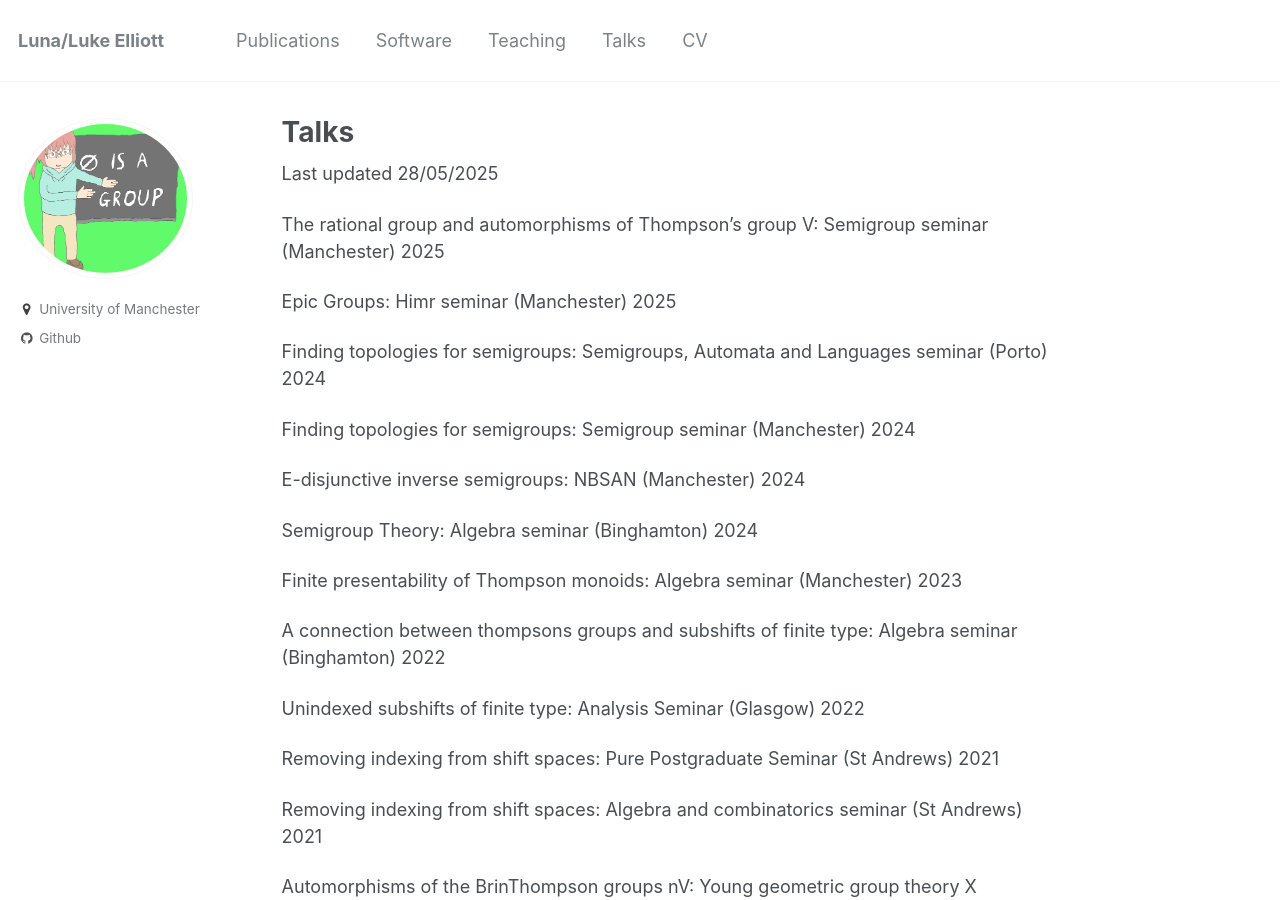
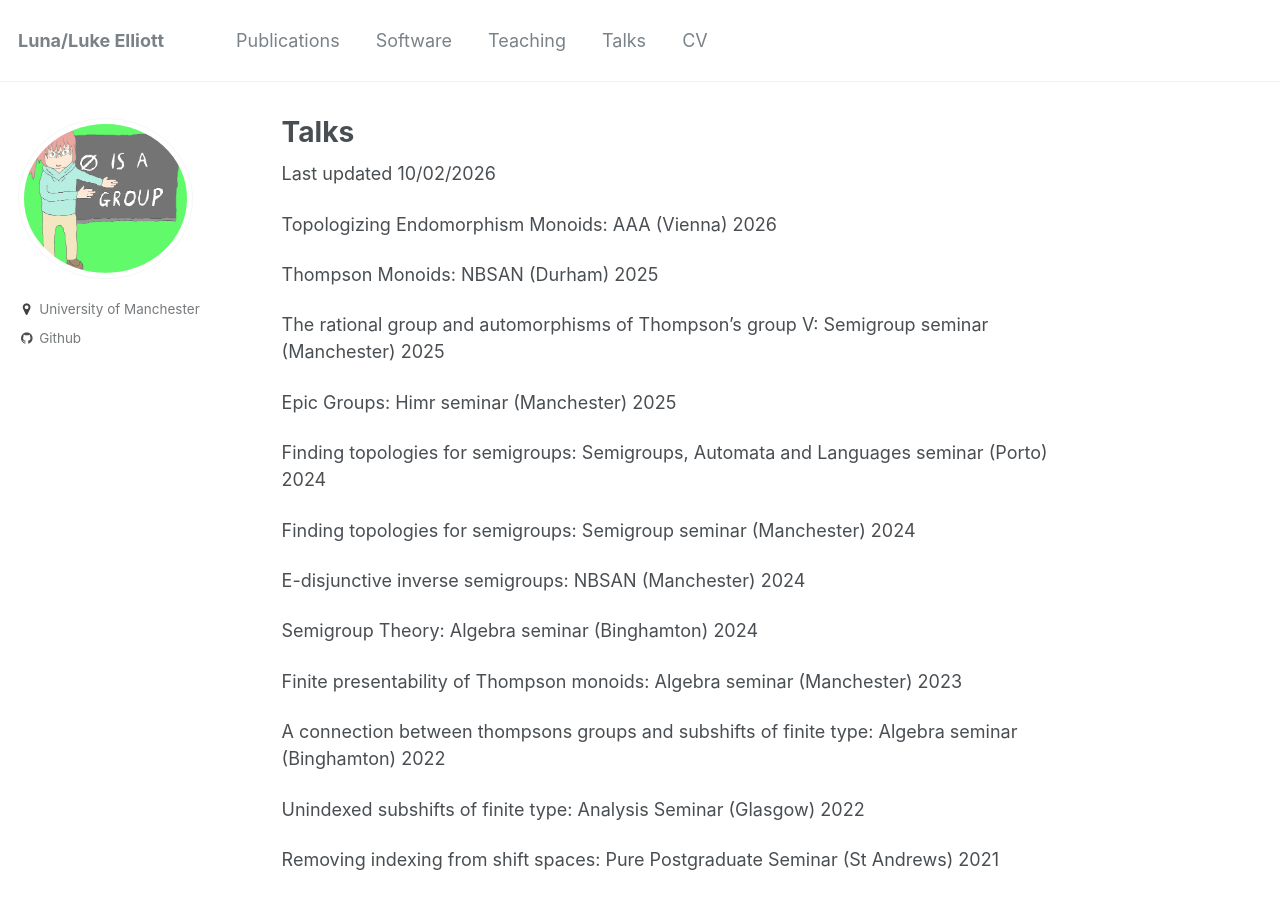
Before and after one commit to le27/L-Elliott, a Jekyll site: the page built from _pages/talks.md, in a window 1280 px wide and 900 px high. Built offline with Jekyll 4.4.1, drawn with Linux system fonts in a browser that asks for light colours.

Commit message:
Update talks and last updated date
Updated the last updated date and added new talks.

```diff
--- a/_pages/talks.md
+++ b/_pages/talks.md
@@ -5,7 +5,11 @@ author_profile: true
 ---
 {% include base_path %}
 
-Last updated 28/05/2025
+Last updated 10/02/2026
+
+Topologizing Endomorphism Monoids: AAA (Vienna) 2026
+
+Thompson Monoids: NBSAN (Durham) 2025
 
 The rational group and automorphisms of Thompson's group V: Semigroup seminar (Manchester) 2025
 
```
